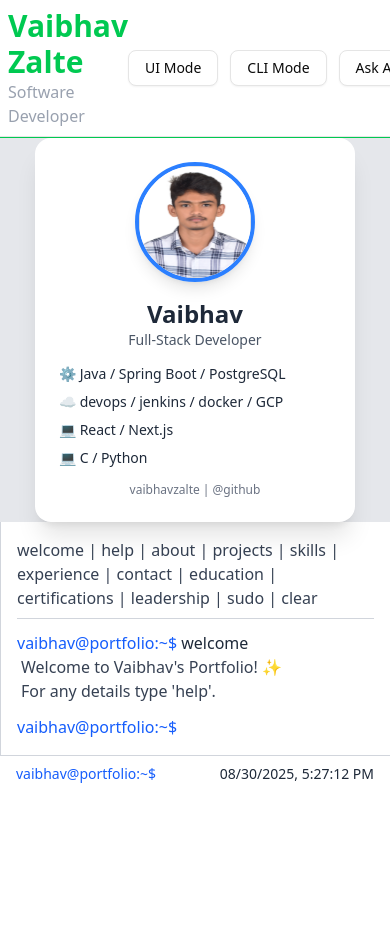
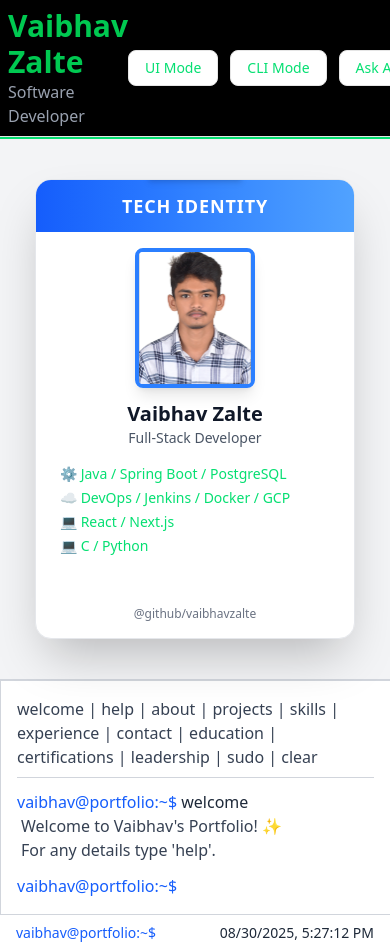
Before and after one commit to vaibhavzalte/vaibhav-portfolio, a Next.js app: page /cli in a window 390 px wide. Shown: the top 951 px of the page. Before the commit the page ends 844 px from the top, so only its background shows below. Built offline with nearby package versions, Linux system fonts and the light colour scheme.

Commit message:
made website more responsive

```diff
--- a/app/cli/(components)/card-id-3d.tsx
+++ b/app/cli/(components)/card-id-3d.tsx
@@ -3,53 +3,62 @@ import Image from "next/image";
 
 const IdCard3d = () => {
   return (
-    <div className="flex-1 flex justify-center items-center  bg-gray-200 dark:bg-black ">
+    <div className="flex-1 flex justify-center items-center border-t-2 border-green-400 bg-gray-100 dark:bg-black py-10">
       <Tilt
         glareEnable={true}
         glareColor="rgba(255,255,255,0.2)"
-        glareMaxOpacity={0.5}
+        glareMaxOpacity={0.45}
         scale={1.05}
-        transitionSpeed={2500}
-        tiltMaxAngleX={15}
-        tiltMaxAngleY={15}
-        className="w-80 h-96"
+        transitionSpeed={2000}
+        tiltMaxAngleX={12}
+        tiltMaxAngleY={12}
+        className="w-80 h-[460px]"
       >
-        <div
-          className="
-            w-full h-full p-6 rounded-2xl shadow-xl flex flex-col justify-between
-            bg-white text-gray-800
-            dark:bg-gradient-to-br dark:from-gray-800 dark:to-gray-900 dark:text-white
-          "
-        >
-          <div className="flex flex-col items-center">
+        {/* ID Card */}
+        <div className="relative w-full h-full bg-white dark:bg-gradient-to-br dark:from-gray-800 dark:to-gray-900 rounded-2xl shadow-2xl border border-gray-200 dark:border-green-400 flex flex-col items-center overflow-hidden">
+
+          {/* Lanyard (strap) */}
+          <div className="absolute -top-10 w-24 h-10 bg-gradient-to-r from-blue-500 to-blue-700 dark:from-green-500 dark:to-green-600 rounded-t-full shadow-md"></div>
+
+          {/* Top Banner */}
+          <div className="w-full bg-gradient-to-r from-blue-600 to-blue-400 dark:from-green-600 dark:to-green-400 p-3 text-center">
+            <h1 className="text-white font-bold text-lg tracking-wider">
+              TECH IDENTITY
+            </h1>
+          </div>
+
+          {/* Profile Image */}
+          <div className="mt-4">
             <Image
               src="/photo_vaibhav.JPG"
               alt="Vaibhav"
-              width={50}
-              height={60}
-              className="
-                w-[120px] h-[120px] rounded-full shadow-lg border-4
-                border-blue-500 dark:border-green-400
-              "
+              width={120}
+              height={140}
+              className="w-[120px] h-[140px] object-cover rounded-md border-4 border-blue-500 dark:border-green-400 shadow-lg"
             />
-            <h2 className="mt-4 text-2xl font-bold">Vaibhav</h2>
+          </div>
+
+          {/* Name + Role */}
+          <div className="mt-3 text-center">
+            <h2 className="text-xl font-bold text-gray-900 dark:text-white">
+              Vaibhav Zalte
+            </h2>
             <p className="text-sm text-gray-600 dark:text-gray-300">
               Full-Stack Developer
             </p>
           </div>
 
-          {/* Skills */}
-          <div className="space-y-2 text-sm">
-            <p>⚙️ Java / Spring Boot / PostgreSQL</p>
-            <p>☁️ devops / jenkins / docker / GCP</p>
-            <p>💻 React / Next.js </p>
+          {/* Details */}
+          <div className="mt-4 px-6 text-sm w-full">
+            <p className="mb-1">⚙️ Java / Spring Boot / PostgreSQL</p>
+            <p className="mb-1">☁️ DevOps / Jenkins / Docker / GCP</p>
+            <p className="mb-1">💻 React / Next.js</p>
             <p>💻 C / Python</p>
           </div>
 
-          {/* Footer */}
-          <div className="text-center">
-            <p className="text-xs text-gray-500 dark:text-gray-400">
-              vaibhavzalte | @github
+          <div className="mt-auto flex flex-col items-center mb-4">
+            <p className="text-xs text-gray-500 dark:text-gray-400 mt-2">
+              @github/vaibhavzalte
             </p>
           </div>
         </div>
--- a/app/cli/(components)/cmd.tsx
+++ b/app/cli/(components)/cmd.tsx
@@ -121,9 +121,10 @@ export default function CMD() {
     <div
       ref={containerRef}
       className="
-        h-[650px] flex-[2] font-mono p-4 overflow-y-auto border-l
+        flex-[2] font-mono p-4 overflow-y-auto border-l
+        border-t-2
         bg-white text-gray-800 border-gray-300
-        dark:bg-black dark:text-green-400 dark:border-green-500
+        dark:bg-black dark:text-green-400 dark:border-green-400
         [scrollbar-color:#22c55e_black] [scrollbar-width:thin]
       "
     >
--- a/app/cli/page.tsx
+++ b/app/cli/page.tsx
@@ -1,16 +1,19 @@
 "use client";
 
-import IdCard3d from "./(components)/card-id-3d"
-import CMD from "./(components)/cmd"
+import Header from "@/components/header";
+import IdCard3d from "./(components)/card-id-3d";
+import CMD from "./(components)/cmd";
 import FooterCMD from "./(components)/footer-cmd";
+
 export default function CLIPage() {
   return (
-    <div className="min-h-auto bg-black text-green-400 font-mono flex flex-col border-t-1  border-green-500">
+    <div className="min-h-screen bg-black text-green-400 font-mono flex flex-col">
+      <Header />
      <div className="flex-1 flex flex-col md:flex-row">
         <IdCard3d />
         <CMD />
       </div>
-      <FooterCMD/>
+      <FooterCMD />
     </div>
   );
 }
--- a/app/layout.tsx
+++ b/app/layout.tsx
@@ -2,7 +2,6 @@
 
 import { ThemeProvider } from "next-themes";
 import "./globals.css";
-import Header from "@/components/header";
 import Footer from "@/components/footer";
 import { usePathname } from "next/navigation";
 
@@ -28,9 +27,7 @@ export default function RootLayout({
           enableSystem
           disableTransitionOnChange
         >
-          <Header />
           {children}
-          {!hideFooter && <Footer />}
         </ThemeProvider>
       </body>
     </html>
--- a/app/page.tsx
+++ b/app/page.tsx
@@ -3,11 +3,15 @@
 import { Tabs, TabsContent, TabsList, TabsTrigger } from "@/components/ui/tabs";
 import { Button } from "@/components/ui/button";
 import { Timeline } from "../components/ui/timeline";
-import { GraduationCap, Building, University ,BarChart3, Calendar } from "lucide-react";
+import { BarChart3, Calendar } from "lucide-react";
+import Header from "@/components/header";
+import Footer from "@/components/footer";
 
 export default function Dashboard() {
   return (
-    <main className="min-h-screen bg-gray-50 dark:bg-gray-900 text-gray-900 dark:text-gray-100 ">
+    <div className="min-h-screen">
+      <Header />
+      <main className=" bg-gray-50 dark:bg-gray-900 text-gray-900 dark:text-gray-100 ">
         {/* Hero Section */}
         <section className="text-center py-16 ">
           <h1 className="text-5xl font-extrabold mb-4">Hi, I’m Vaibhav 👋</h1>
@@ -252,5 +256,7 @@ export default function Dashboard() {
           </Tabs>
         </section>
       </main>
+      <Footer />
+    </div>
   );
 }
```
Lines whose indentation alone changed are shown as unchanged.
